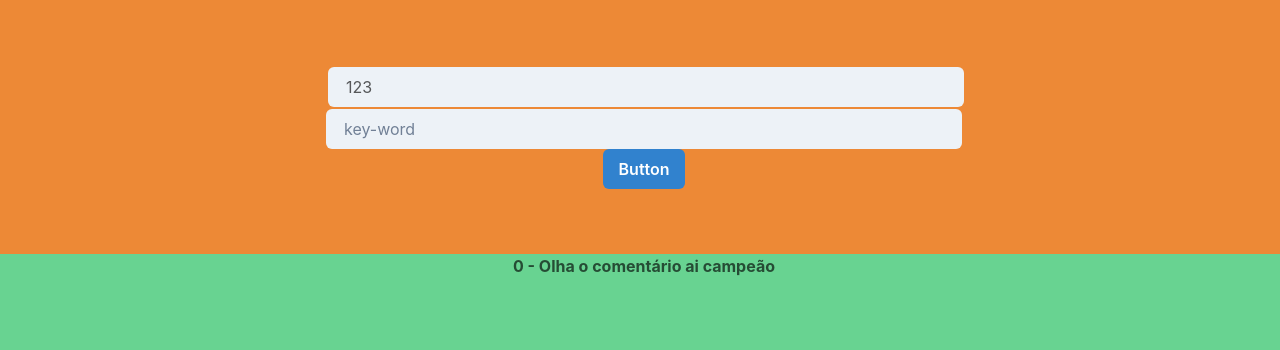
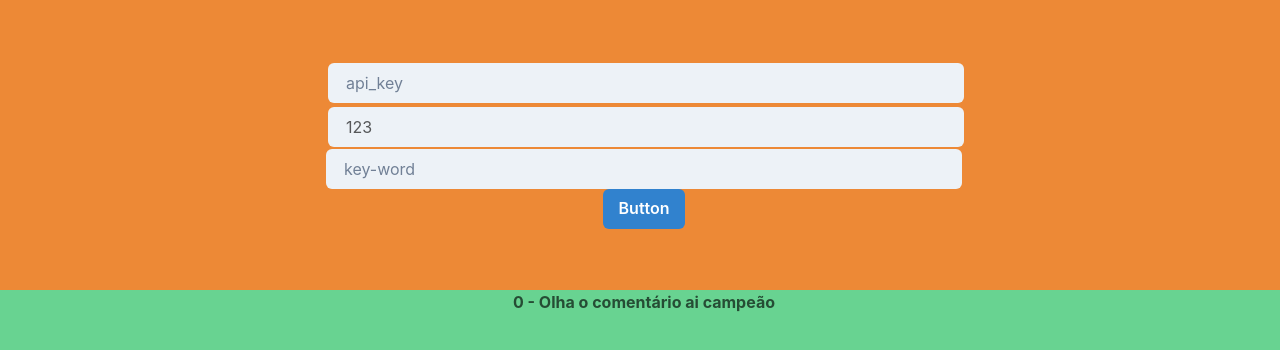
Before and after one commit to zBlasius/youtube-api, a React (Create React App) app in the folder client/: page / in a window 1280 px wide. Shown: the top 350 px of the page. Built offline with nearby package versions, Linux system fonts and the light colour scheme.

Commit message:
feat: get youtube api by localstorage

```diff
--- a/client/src/Pages/MainScreen/index.tsx
+++ b/client/src/Pages/MainScreen/index.tsx
@@ -1,4 +1,4 @@
-import React, { useState, useContext } from 'react';
+import React, { useState, useContext, useEffect} from 'react';
 import C_Input from '../../Components/Input';
 import { Grid, GridItem } from '@chakra-ui/react'
 import C_Button from '../../Components/Button';
@@ -11,21 +11,17 @@ export default function MainScreen() {
     const context = useContext(Context);
     const { state, setState } = context;
     const [keyWord, setKeyWord] = useState("");
-    const [videoId, serVideoId] = useState(state.videoId);
+    const [videoId, setVideoId] = useState(state.videoId);
+    const [apiKey, setApiKey] = useState(localStorage.getItem('api_key') || '')
 
     function getListCommentsAtYoutubeApi(videoId: string) {
-        //setState({videoId, listComments:[{author: 'Sofia Coelho', comment:'Oloco meu'}]})
-        //SIm2W9TtzR0
-
-        axios.get(`https://www.googleapis.com/youtube/v3/commentThreads?part=snippet&videoId=${videoId}&key=AIzaSyBMmn56yDotiONwvbMe14unTMoIxhp1gPM`)
+        axios.get(`https://www.googleapis.com/youtube/v3/commentThreads?part=snippet&videoId=${videoId}&key=${apiKey}`)
             .then(ret => {
                 let newState: { author: any; comment: any; }[] = [];
                 let list = ret.data.items;
-                console.log('list', list)
                 list.forEach((item: any) => {
                     newState.push({author:item.snippet.topLevelComment.snippet.authorDisplayName ,comment:item.snippet.topLevelComment.snippet.textDisplay})
                 });
-
 
                 setState({videoId, listComments:newState})
             })
@@ -49,7 +45,13 @@ export default function MainScreen() {
             >
                 <GridItem w="100%" pl='2' bg='orange.400' area={'header'} style={{ display: 'flex', alignItems: 'center', justifyContent: 'center' }}>
                     <div style={{ width: '50%', gap: 20 }}>
-                        <C_Input placeholder="videoId" value={videoId} onChange={(event) => serVideoId(event.target.value)} style={{ margin: '2px' }} />
+
+                        <C_Input placeholder="api_key" value={apiKey} onChange={(event) => {
+                            setApiKey(event.target.value);
+                            localStorage.setItem('api_key', event.target.value);
+                        }} style={{ margin: '2px' }} />
+
+                        <C_Input placeholder="videoId" value={videoId} onChange={(event) => setVideoId(event.target.value)} style={{ margin: '2px' }} />
                         <C_Input placeholder="key-word" value={keyWord} onChange={(event) => setKeyWord(event.target.value)} style={{ maring: '2px' }} />
                         <C_Button onClick={() => getListCommentsAtYoutubeApi(videoId)} />
                     </div>
```
